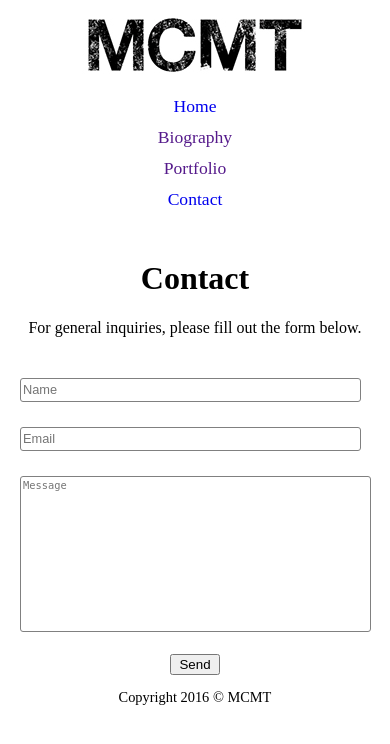
After one commit to dadewoyin/MCMT, a PHP site: page /contact.php in a window 390 px wide. The commit adds this page. Shown: the top 744 px of the page. Run offline with PHP 8.4, Linux system fonts and the light colour scheme; data that the repository does not hold is empty.

Commit message:
- Optimized home and contact pages for mobile devices - Added contact.php with server side form validation (along with "required" HTML5 attributes) - Mail functionality for general inquiries

```diff
--- /dev/null
+++ b/contact.php
@@ -0,0 +1,128 @@
+<!DOCTYPE html>
+<html>
+<head>
+<meta charset="utf-8">
+<meta http-equiv="X-UA-Compatible" content="IE=edge,chrome=1">
+<title>MCMT</title>
+<meta name="description" content="MCMT is a brand founded by Maria Cecilia Mendoza-Tinoco.">
+<meta name="keywords" content="MCMT art painting paint Maria Cecilia Mendoza Tinoco creative nice paintings">
+<meta name="viewport" content="width=device-width, initial-scale=1">
+<link href="style.css" rel="stylesheet">
+</head>
+<body>
+
+<header>
+
+    <div id="logo-container">
+        <img src="Assets/MCMT.jpg" alt="MCMT logo" id="logo-img">
+    </div>
+
+    <nav>
+        <ul>
+   		   <li> <a href="index.html"> Home </a> </li>
+        	<li> <a href=""> Biography </a> </li>
+        	<li> <a href=""> Portfolio </a> </li>
+        	<li> <a href="contact.html"> Contact </a> </li>
+        </ul>
+    </nav>
+
+</header>
+
+<?php
+
+	// Variables for user input
+
+	$name = $_POST['name'];
+	$email = $_POST['email'];
+	$message = $_POST['message'];
+	$submit = $_POST['submit'];
+
+	if ($submit) {
+
+		// Form validation
+
+		if (!$name) {
+
+			$error = "<br> Please enter your name";
+
+		}
+
+		if (!$email) {
+
+			$error .= "<br> Please enter your email";
+
+		}
+
+		if (!$message) {
+
+			$error .= "<br> Please enter a message";
+
+		}
+
+		if ($_POST['email'] !="" AND !filter_var($_POST['email'], FILTER_VALIDATE_EMAIL)) {
+
+ 	 	 	$error .= "<br> Please enter a valid email address";
+
+	 	 }
+
+	 	 if ($error) {
+
+	 	 	$result = "<strong> There were error(s) found in your form: </strong>".$error;
+
+	 	 } else {
+
+	 	 	// Send email if input passes validation
+
+	 	 	if (mail("mmariac@yahoo.com", "MCMT Contact",
+				"Name: ".$name.
+				"\r\nEmail: ".$email.
+				"\r\nMessage: ".$message
+			)) {
+
+	 	 		$result = "<p class='center-align'><strong>Thank you!</strong> I'll be in touch. </p>";
+
+			} else {
+
+				// Output if sending email fails
+
+				$result = "Sorry, there was an error sending your message. Please try again later.";
+
+			}
+
+	 	 }
+
+	}
+
+?>
+
+<div id="wrapper">
+
+	<h1 class="center-align"> Contact </h1>
+
+	<p class="center-align"> For general inquiries, please fill out the form below. </p>
+
+	<form method="post">
+
+		<input type="text" name="name" placeholder="Name" class="form-input" required />
+
+		<input type="email" name="email" placeholder="Email" class="form-input" required />
+
+		<textarea placeholder="Message" name="message" id="textarea"></textarea>
+
+		<br> <br>
+
+		<input type="submit" value="Send" name="submit" id="submit">
+
+		<?php echo $result ?>
+
+	</form>
+
+</div>
+
+<footer>
+
+	<p id="copyright-abs"> Copyright 2016 © MCMT </p>
+
+</footer>
+</body>
+</html>
--- a/index.html
+++ b/index.html
@@ -58,7 +58,7 @@ ___¶¶¶_________________¶¶¶
    		   <li> <a href="index.html"> Home </a> </li>
         	<li> <a href=""> Biography </a> </li>
         	<li> <a href=""> Portfolio </a> </li>
-        	<li> <a href=""> Contact </a> </li>
+        	<li> <a href="contact.php"> Contact </a> </li>
         </ul>
     </nav>
 
--- /dev/null
+++ b/php.ini
@@ -0,0 +1,2 @@
+display_errors = on
+display_startup_errors = on
--- a/style.css
+++ b/style.css
@@ -64,6 +64,49 @@ footer {
 	padding: 10px 0 0 5px;
 }
 
+/* Contact */
+#wrapper {
+	padding-top: 3px;
+}
+.center-align {
+	text-align: center
+}
+form {
+	width: 350px;
+	margin: 0 auto;
+}
+.form-input {
+	width: 350px;
+	height: 20px;
+	margin: auto;
+	border: 1px solid grey;
+	margin-top: 25px;
+	font-size: .8em;
+	border-radius: 3px;
+}
+#textarea {
+	width: 350px;
+	height: 150px;
+	margin: auto;
+	border: 1px solid grey;
+	margin-top: 25px;
+	font-size: .8em;
+	border-radius: 3px;
+	resize: none;
+}
+#submit {
+	width: 50px;
+	margin: 0 auto !important;
+	display: block;
+}
+
+#copyright-abs {
+	position: absolute;
+	bottom: 0;
+	left: 5px;
+	font-size: .9em;
+}
+
 /* Media Queries */
 /****************************************************************************
 (800 X 600) + (768 X 1024) Tablet View
@@ -94,6 +137,18 @@ footer {
 	#copyright {
 		text-align: center;
 		padding: 10px 0 5px 0;
+	}
+	#copyright-abs {
+	text-align: center;
+	font-size: .9em;
+	position: static;
+	padding-bottom: 5px;
+	}
+	.form-input {
+		width: 335px;
+	}
+	#textarea {
+		width: 345px;
 	}
 }
 /****************************************************************************
@@ -126,4 +181,20 @@ footer {
 	#logo-container {
 		padding-top: 10px;
 	}
+
+	/* Contact */
+
+	#copyright-abs {
+	text-align: center;
+	font-size: .9em;
+	position: static;
+	padding-bottom: 5px;
+	}
+
+	.form-input {
+		width: 335px;
+	}
+	#textarea {
+		width: 345px;
+	}
 }
```
Also changed, not shown: mail.php (added, +15 -0 lines).
